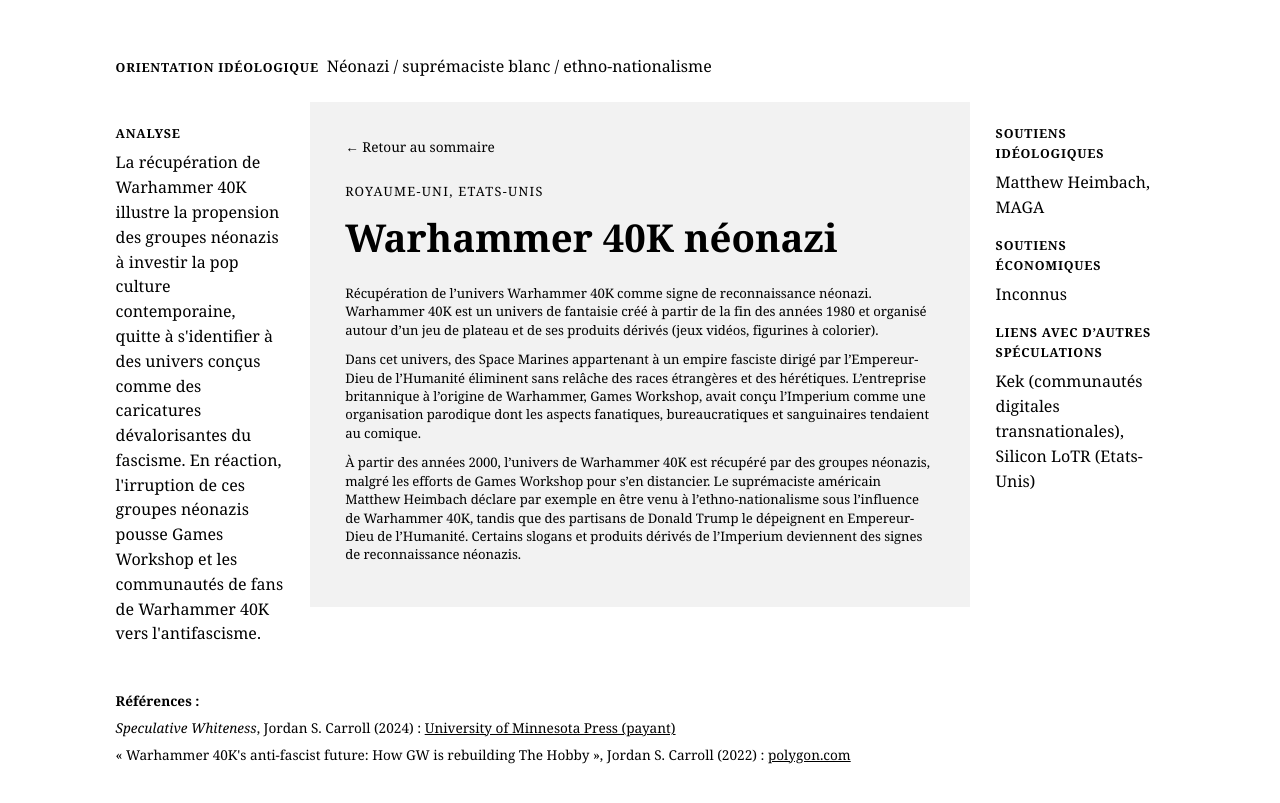
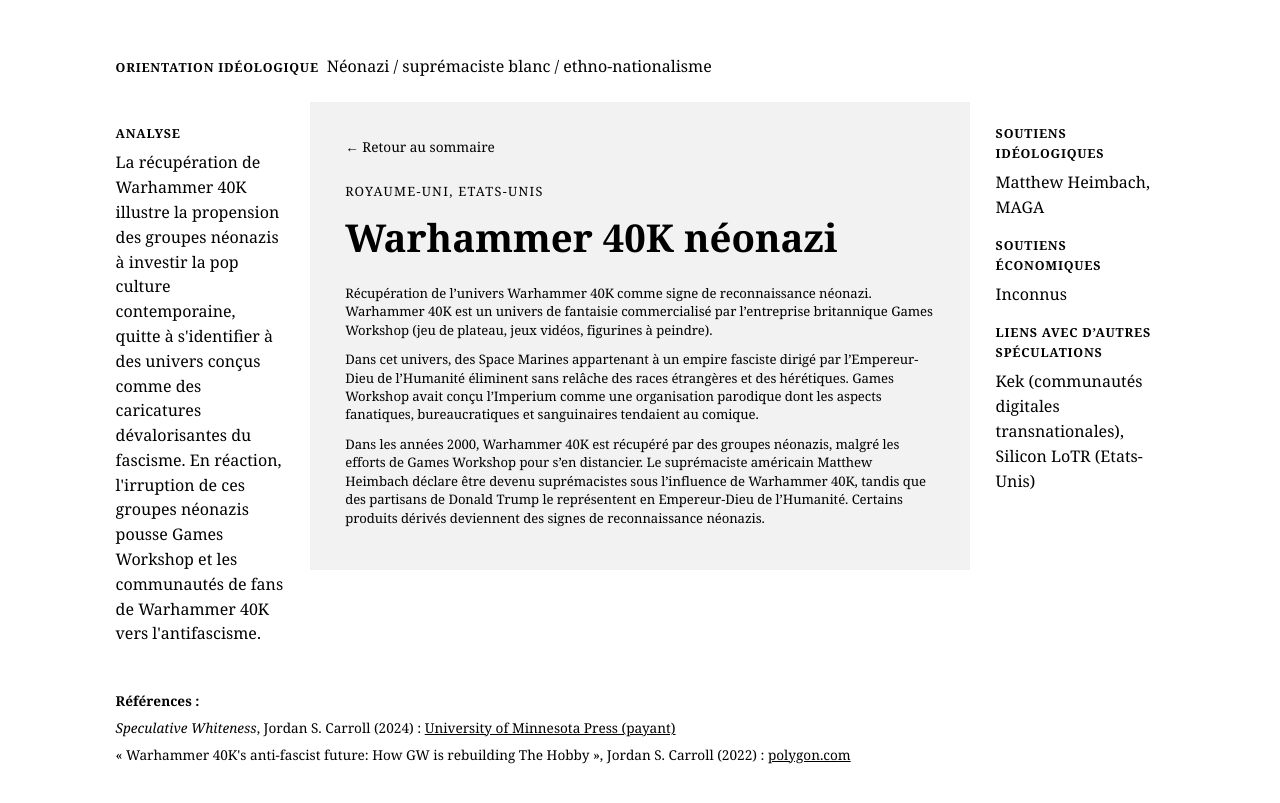
Before and after one commit to encycloreac/encycloreac.github.io, a Jekyll site: the page built from _entries/warhammer-40k-neonazi.md, in a window 1280 px wide. Shown: the top 803 px of the page. Built offline with Jekyll 4.4.1, drawn with Linux system fonts in a browser that asks for light colours.

Commit message:
Refine text and clarify Warhammer 40K context

```diff
--- a/_entries/warhammer-40k-neonazi.md
+++ b/_entries/warhammer-40k-neonazi.md
@@ -14,8 +14,8 @@
     url: "https://www.polygon.com/23414657/warhammer-40k-anti-fascism-space-marines-capitalism-leagues-of-votann-hate/"
     label: "polygon.com"
 ---
-Récupération de l'univers Warhammer 40K comme signe de reconnaissance néonazi. Warhammer 40K est un univers de fantaisie créé à partir de la fin des années 1980 et organisé autour d'un jeu de plateau et de ses produits dérivés (jeux vidéos, figurines à colorier).
+Récupération de l'univers Warhammer 40K comme signe de reconnaissance néonazi. Warhammer 40K est un univers de fantaisie commercialisé par l'entreprise britannique Games Workshop (jeu de plateau, jeux vidéos, figurines à peindre).
 
-Dans cet univers, des Space Marines appartenant à un empire fasciste dirigé par l'Empereur-Dieu de l'Humanité éliminent sans relâche des races étrangères et des hérétiques. L'entreprise britannique à l'origine de Warhammer, Games Workshop, avait conçu l'Imperium comme une organisation parodique dont les aspects fanatiques, bureaucratiques et sanguinaires tendaient au comique.
+Dans cet univers, des Space Marines appartenant à un empire fasciste dirigé par l'Empereur-Dieu de l'Humanité éliminent sans relâche des races étrangères et des hérétiques. Games Workshop avait conçu l'Imperium comme une organisation parodique dont les aspects fanatiques, bureaucratiques et sanguinaires tendaient au comique.
 
-À partir des années 2000, l'univers de Warhammer 40K est récupéré par des groupes néonazis, malgré les efforts de Games Workshop pour s'en distancier. Le suprémaciste américain Matthew Heimbach déclare par exemple en être venu à l'ethno-nationalisme sous l'influence de Warhammer 40K, tandis que des partisans de Donald Trump le dépeignent en Empereur-Dieu de l'Humanité. Certains slogans et produits dérivés de l'Imperium deviennent des signes de reconnaissance néonazis.
+Dans les années 2000, Warhammer 40K est récupéré par des groupes néonazis, malgré les efforts de Games Workshop pour s'en distancier. Le suprémaciste américain Matthew Heimbach déclare être devenu suprémacistes sous l'influence de Warhammer 40K, tandis que des partisans de Donald Trump le représentent en Empereur-Dieu de l'Humanité. Certains produits dérivés deviennent des signes de reconnaissance néonazis.
```
